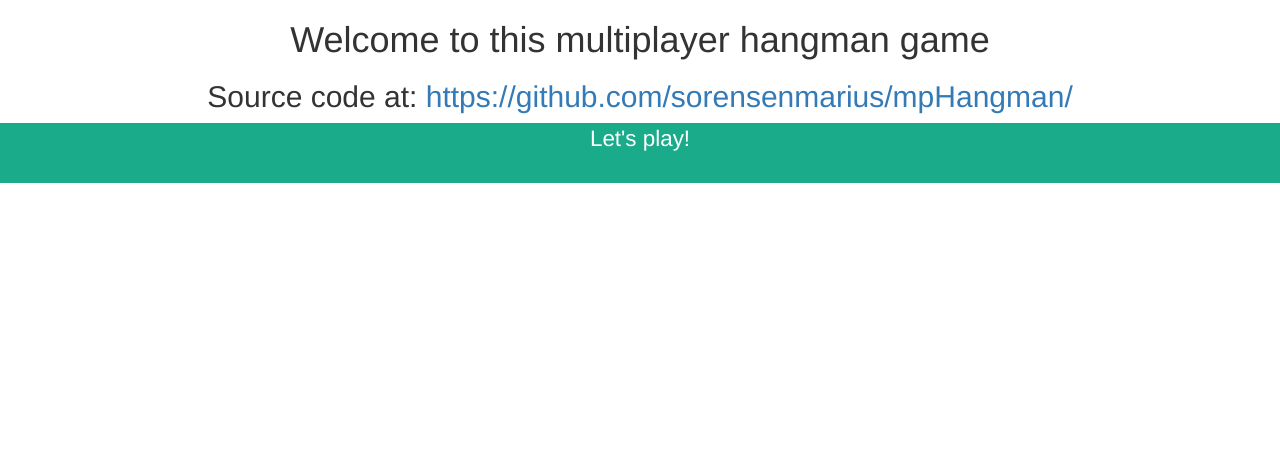
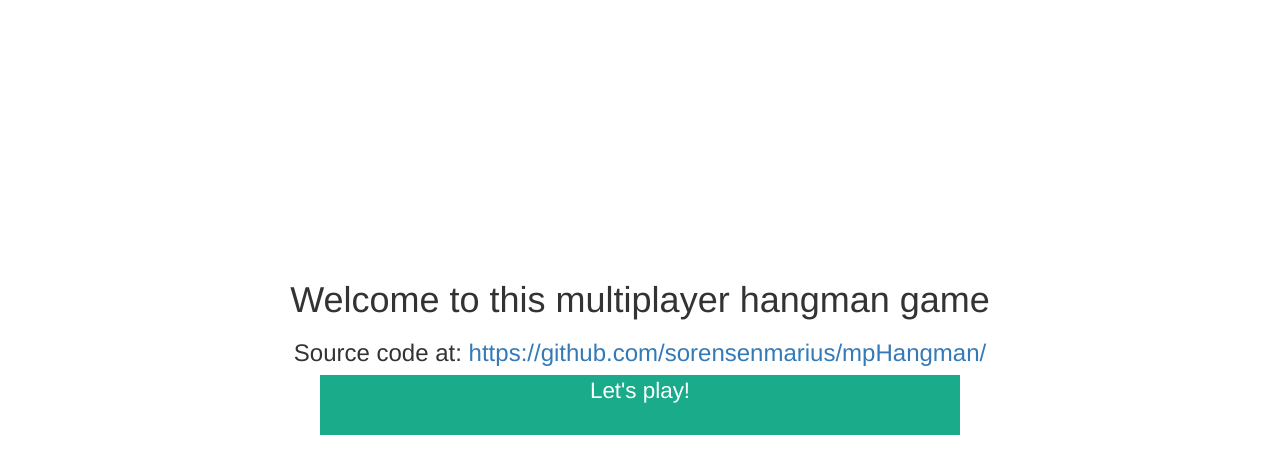
Before and after one commit to sorensenmarius/mpHangman, a Flask app: page / in a window 1280 px wide. Shown: the top 474 px of the page. Run offline with Flask 2, Linux system fonts and the light colour scheme; some libraries are stand-ins or nearby versions.

Commit message:
Homepage styling

```diff
--- a/static/home.css
+++ b/static/home.css
@@ -9,6 +9,9 @@
     cursor:pointer;
     transition:800ms ease all;
     outline:none;
+    bottom: 1px;
+    width: 50%;
+    margin: auto;
   }
   #playButton:hover{
     background:#fff;
@@ -34,3 +37,7 @@
     width:100%;
     transition:800ms ease all;
   }
+
+  #homeTitle {
+    margin-top: 35vh;
+  }
--- a/templates/home.html
+++ b/templates/home.html
@@ -8,7 +8,9 @@
 {% endblock %}
 
 {% block content %}
-<h1>Welcome to this multiplayer hangman game</h1>
-<h2>Source code at: <a href="https://github.com/sorensenmarius/mpHangman/" target="_blank">https://github.com/sorensenmarius/mpHangman/</a></a></h2>
+<div id="homeTitle">
+    <h1>Welcome to this multiplayer hangman game</h1>
+    <h3>Source code at: <a href="https://github.com/sorensenmarius/mpHangman/" target="_blank">https://github.com/sorensenmarius/mpHangman/</a></h3>
+</div>
 <a href="/play"><div id="playButton">Let's play!</div></a>
 {% endblock %}
```
